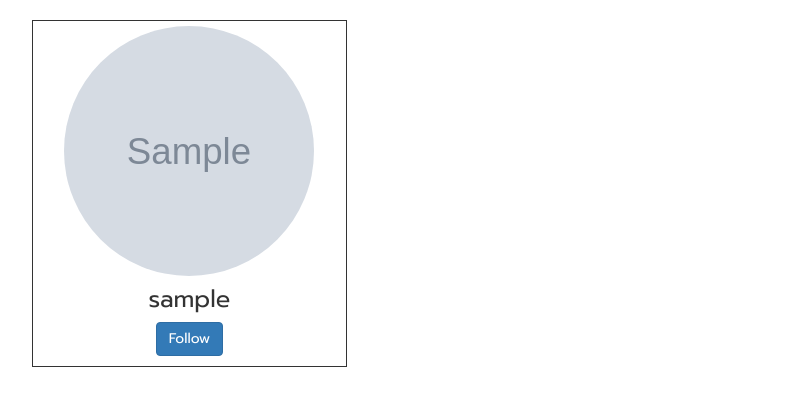
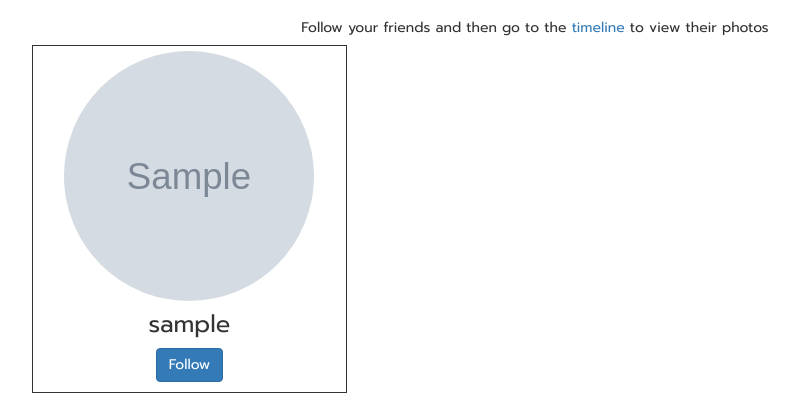
Before and after one commit to alexogola/instagram, a Django app: page /view/profiles in a window 1280 px wide. Shown: the part 70-490 px from the top of the page, without its empty margins (105-904 px from the left). Run offline with Django 3.2, Linux system fonts and the light colour scheme; a user stored in the database is signed in; tables that the repository leaves empty hold one stand-in row (values such as "Sample post"); grey boxes marked "Sample" are stand-in pictures; some libraries are stand-ins or nearby versions.

Commit message:
add follow message

```diff
--- a/clone/templates/profile/all.html
+++ b/clone/templates/profile/all.html
@@ -1,6 +1,7 @@
 {%extends 'profile/base.html'%}{% block content %}
 
 <div class="container">
+  <h5 style="text-align: center;">Follow your friends and then go to the <a href="{% url 'timeline' %}">timeline</a> to view their photos</h5>
     <div class="col-xs-1 col-sm-1 col-md-1 col-lg-1 col-xl-1"></div>
     <div class="col-xs-10 col-sm-10 col-md-10 col-lg-10 col-xl-10">
         {% for profile in all_profiles%}
```
